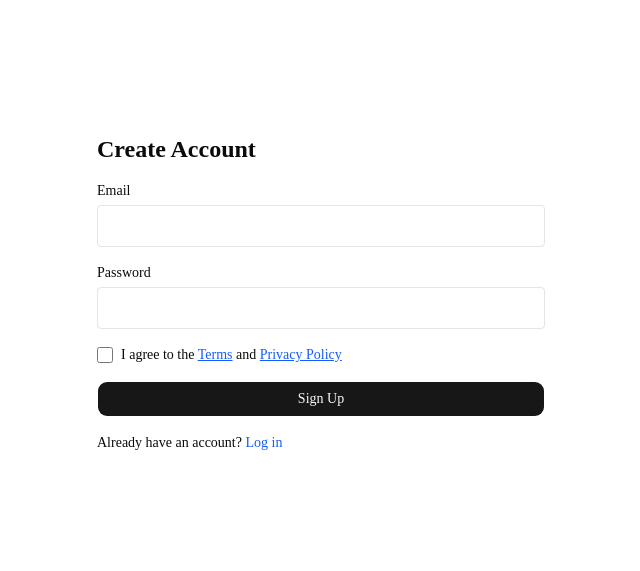
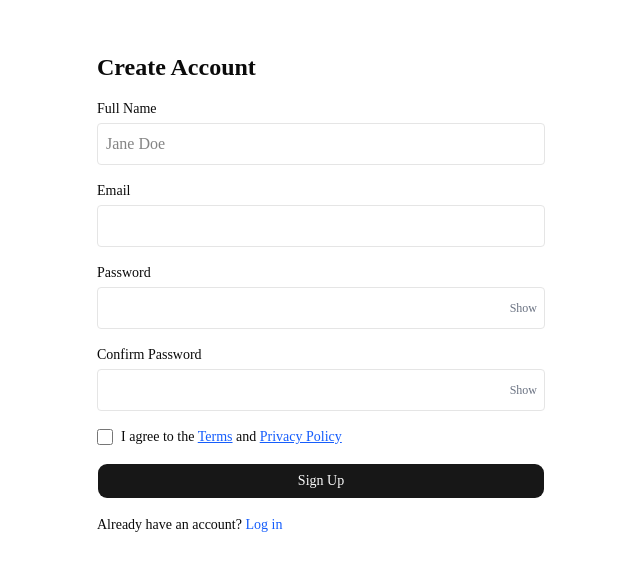
Before and after one commit to bumptobloom/bumptobloom, a Next.js app in the folder apps/web/: page /signup in a window 1280 px wide. Shown: the part 107-678 px from the top of the page, without its empty margins (319-959 px from the left). Built offline with nearby package versions, Linux system fonts and the light colour scheme.

Commit message:
fix: update parent_profiles insert schema, add full_name and confirm password fields, create legal placeholders

```diff
--- a/apps/web/src/app/(auth)/signup/page.tsx
+++ b/apps/web/src/app/(auth)/signup/page.tsx
@@ -3,12 +3,16 @@
 import { useState } from 'react';
 import { useRouter } from 'next/navigation';
 import Link from 'next/link';
-import { createClient } from '@/lib/supabase/client';
+import { createBrowserClient } from '@/lib/supabase/client';
 import { Button } from '@/components/ui/button';
 
 export default function SignupPage() {
+  const [fullName, setFullName] = useState('');
   const [email, setEmail] = useState('');
   const [password, setPassword] = useState('');
+  const [confirmPassword, setConfirmPassword] = useState('');
+  const [showPassword, setShowPassword] = useState(false);
+  const [showConfirmPassword, setShowConfirmPassword] = useState(false);
   const [agreed, setAgreed] = useState(false);
   const [error, setError] = useState<string | null>(null);
   const [loading, setLoading] = useState(false);
@@ -31,6 +35,11 @@ export default function SignupPage() {
       return;
     }
 
+    if (password !== confirmPassword) {
+      setError('Passwords do not match.');
+      return;
+    }
+
     const passError = validatePassword(password);
     if (passError) {
       setError(passError);
@@ -38,7 +47,7 @@ export default function SignupPage() {
     }
 
     setLoading(true);
-    const supabase = createClient();
+    const supabase = createBrowserClient();
 
     const { data, error: signUpError } = await supabase.auth.signUp({
       email,
@@ -54,15 +63,21 @@ export default function SignupPage() {
     if (data.user) {
       const { error: profileError } = await supabase
         .from('parent_profiles')
-        .insert([{ id: data.user.id, email: data.user.email }]);
+        .insert([
+          {
+            user_id: data.user.id,
+            full_name: fullName,
+          },
+        ]);
 
       if (profileError) {
-        console.error('Failed to create parent profile record:', profileError);
-      }
+        setError(profileError.message);
+        setLoading(false);
+        return;
       }
 
       router.push('/');
-    router.refresh();
+    }
   };
 
   return (
@@ -70,6 +85,17 @@ export default function SignupPage() {
       <h1 className="text-2xl font-bold">Create Account</h1>
       {error && <div className="p-3 text-sm text-red-600 bg-red-50 rounded-md">{error}</div>}
       <form onSubmit={handleSignup} className="space-y-4">
+        <div>
+          <label className="block text-sm font-medium">Full Name</label>
+          <input
+            type="text"
+            required
+            value={fullName}
+            onChange={(e) => setFullName(e.target.value)}
+            className="w-full border p-2 rounded mt-1"
+            placeholder="Jane Doe"
+          />
+        </div>
         <div>
           <label className="block text-sm font-medium">Email</label>
           <input
@@ -82,13 +108,41 @@ export default function SignupPage() {
         </div>
         <div>
           <label className="block text-sm font-medium">Password</label>
+          <div className="relative mt-1">
             <input
-            type="password"
+              type={showPassword ? 'text' : 'password'}
               required
               value={password}
               onChange={(e) => setPassword(e.target.value)}
-            className="w-full border p-2 rounded mt-1"
+              className="w-full border p-2 pr-10 rounded"
             />
+            <button
+              type="button"
+              onClick={() => setShowPassword(!showPassword)}
+              className="absolute right-2 top-1/2 -translate-y-1/2 text-xs text-gray-500 hover:text-gray-700"
+            >
+              {showPassword ? 'Hide' : 'Show'}
+            </button>
+          </div>
+        </div>
+        <div>
+          <label className="block text-sm font-medium">Confirm Password</label>
+          <div className="relative mt-1">
+            <input
+              type={showConfirmPassword ? 'text' : 'password'}
+              required
+              value={confirmPassword}
+              onChange={(e) => setConfirmPassword(e.target.value)}
+              className="w-full border p-2 pr-10 rounded"
+            />
+            <button
+              type="button"
+              onClick={() => setShowConfirmPassword(!showConfirmPassword)}
+              className="absolute right-2 top-1/2 -translate-y-1/2 text-xs text-gray-500 hover:text-gray-700"
+            >
+              {showConfirmPassword ? 'Hide' : 'Show'}
+            </button>
+          </div>
         </div>
         <div className="flex items-center gap-2">
           <input
--- a/apps/web/src/lib/supabase/client.ts
+++ b/apps/web/src/lib/supabase/client.ts
@@ -14,6 +14,3 @@ export function createBrowserClient() {
 
   return createSupabaseBrowserClient(url, key);
 }
-
-// Alias export to match auth components
-export const createClient = createBrowserClient;
--- /dev/null
+++ b/apps/web/src/privacy/page.tsx
@@ -0,0 +1,8 @@
+export default function PrivacyPage() {
+    return (
+      <div className="p-8 max-w-2xl mx-auto space-y-4">
+        <h1 className="text-2xl font-bold">Privacy Policy</h1>
+        <p className="text-gray-600">Coming before launch</p>
+      </div>
+    );
+  }
--- /dev/null
+++ b/apps/web/src/terms/pages.tsx
@@ -0,0 +1,8 @@
+export default function TermsPage() {
+    return (
+      <div className="p-8 max-w-2xl mx-auto space-y-4">
+        <h1 className="text-2xl font-bold">Terms of Service</h1>
+        <p className="text-gray-600">Coming before launch</p>
+      </div>
+    );
+  }
```
Lines whose indentation alone changed are shown as unchanged.
